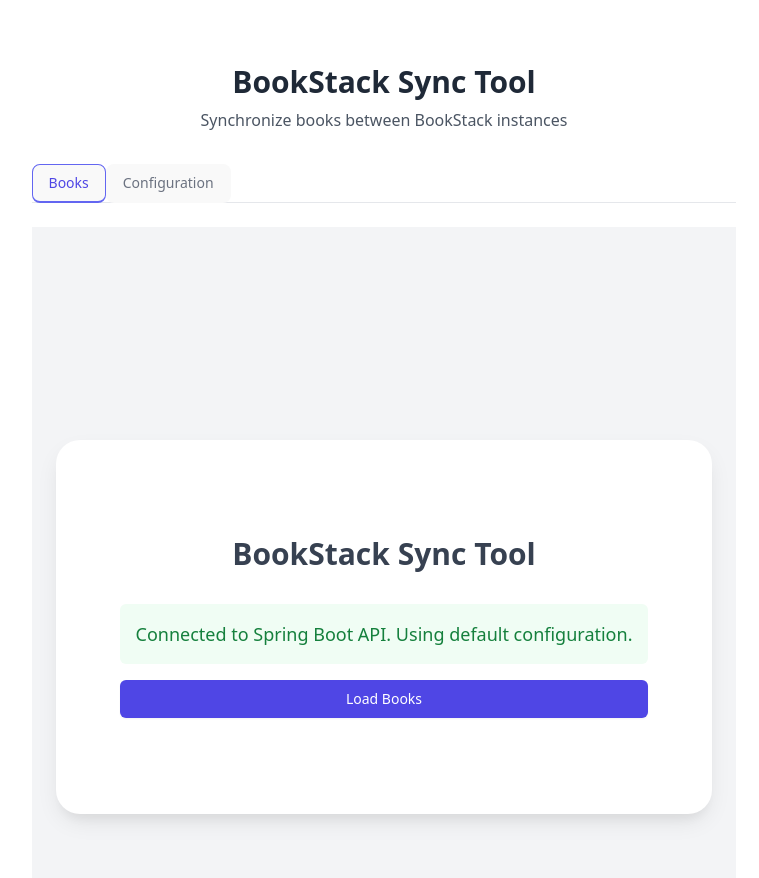
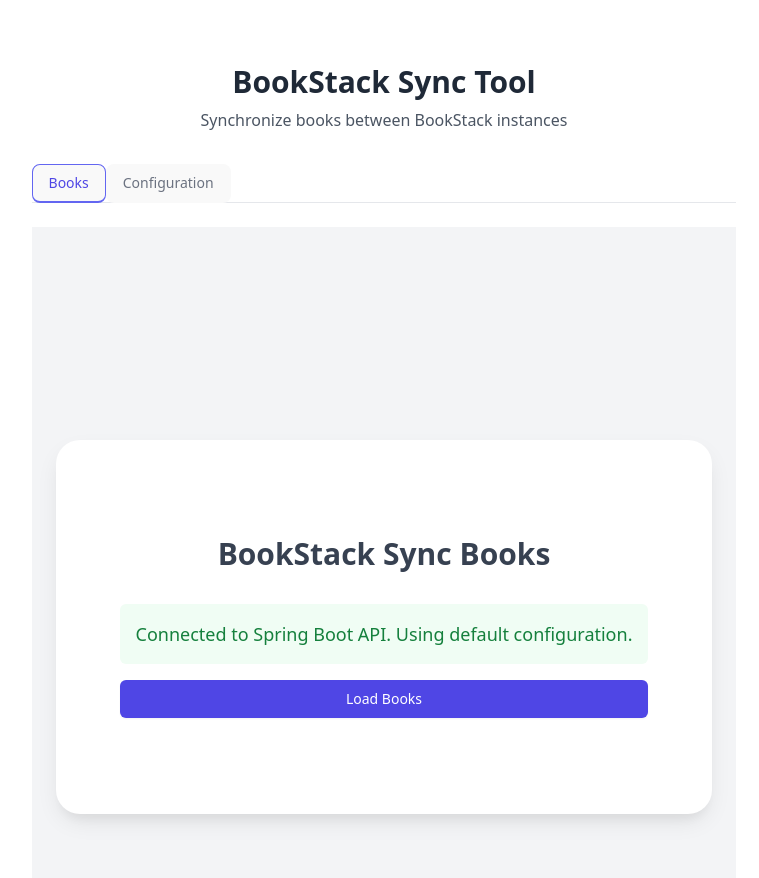
Before and after one commit to chen4jesus/bookstack-sync-react, a React (Vite) app: page / in a window 1280 px wide. Shown: the top 878 px of the page, without its empty margins (256-1015 px from the left). Built offline with nearby package versions, Linux system fonts and the light colour scheme.

Commit message:
Ed - remove repeated API status

```diff
--- a/src/App.tsx
+++ b/src/App.tsx
@@ -246,7 +246,7 @@
                 <div className="w-full mx-auto">
                   <div className="divide-y divide-gray-200">
                     <div className="py-8 text-base leading-6 space-y-4 text-gray-700 sm:text-lg sm:leading-7">
-                      <h1 className="text-3xl font-bold text-center mb-8">BookStack Sync Tool</h1>
+                      <h1 className="text-3xl font-bold text-center mb-8">BookStack Sync Books</h1>
 
                       {/* API Status */}
                       {apiStatus && (
```
